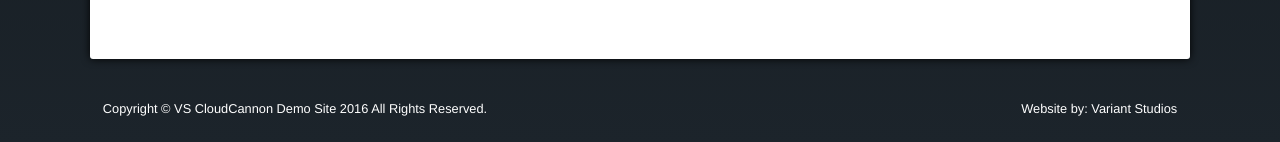
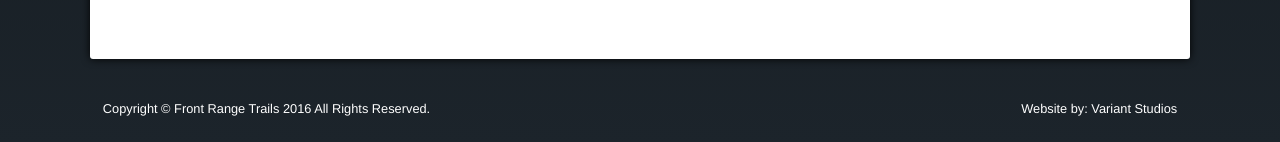
Before and after one commit to variantstudios/vs-cloudcannon-demo, a Jekyll site: the page built from index.html, in a window 1280 px wide. Shown: the part 1784-1926 px from the top of the page. Built offline with Jekyll 4.4.1, drawn with Linux system fonts in a browser that asks for light colours; nearby versions of some CDN libraries.

```diff
--- a/_config.yml
+++ b/_config.yml
@@ -1,5 +1,5 @@
 # Site settings
-title: VS CloudCannon Demo Site
+title: Front Range Trails
 email: team@variantstudios.com
 description:
 baseurl: "/" # the subpath of your site, e.g. /blog/
@@ -54,7 +54,7 @@ disqus_short_name:
 disqus_show_comment_count:
 
 # typekit
-typekit: elx2qol
+typekit: umt7axv
 
 # Social Media
 facebook: "https://www.facebook.com/variantstudios"
```
